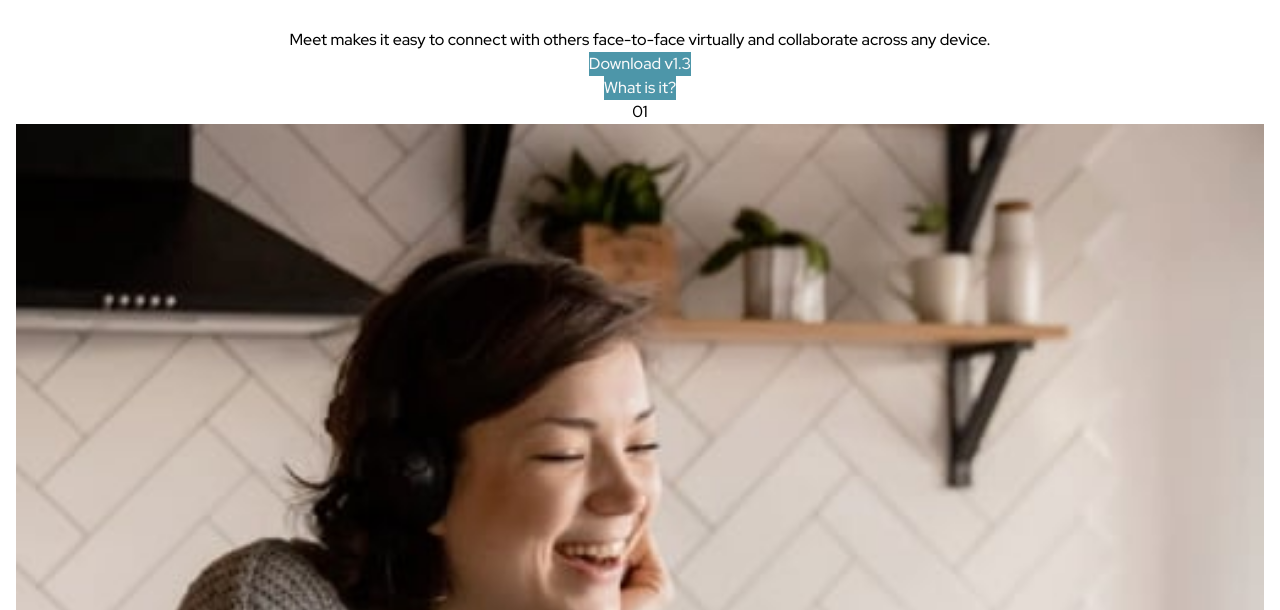
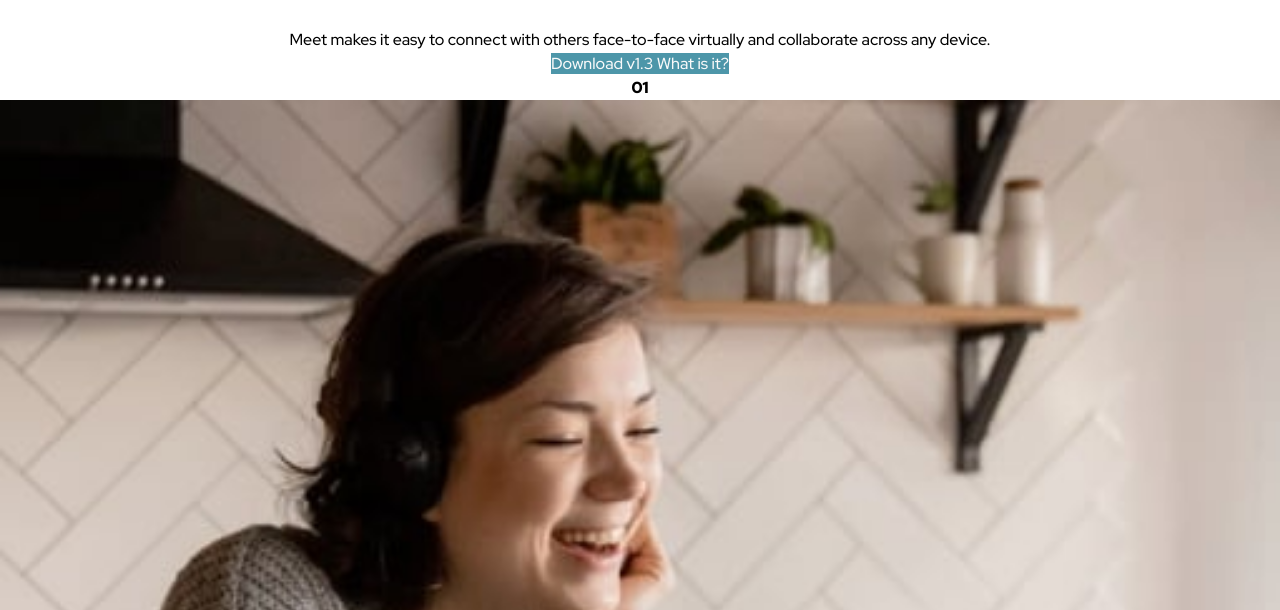
Before and after one commit to RMK-creative/fem-meet-landing-page, a plain HTML site: page index.html in a window 1280 px wide. Shown: the part 750-1360 px from the top of the page. Drawn offline with Linux system fonts and the light colour scheme.

Commit message:
add classes to img stack, btns and divs for pseudo elements

```diff
--- a/index.html
+++ b/index.html
@@ -21,38 +21,46 @@
     <header>
       <img class="logo" src="./assets/logo.svg" alt="logo" />
     </header>
+
     <img class="hero" src="./assets/tablet/image-hero.png" alt="" />
     <article class="main-wrapper">
-      <section class="main-container">
+      <section class="main-container__top">
         <h1>Group chat for everyone</h1>
         <p>
           Meet makes it easy to connect with others face-to-face virtually and
           collaborate across any device.
         </p>
-        <a href="/">Download v1.3</a>
-        <a href="/">What is it?</a>
+        <a href="/" class="btn-download btn">Download <span>v1.3</span> </a>
+        <a href="/" class="btn-info btn">What is it?</a>
 
-        <div>01</div>
+        <div class="main-container__point point-one"><h4>01</h4></div>
+      </section>
+
       <!-- images block -->
-        <div class="main-img-stack">
+      <section class="main-container__img-stack">
         <img
           src="./assets/desktop/image-woman-in-videocall.jpg"
           alt="woman using laptop for a video call"
+          class="stack-img"
         />
         <img
           src="./assets/desktop/image-women-videochatting.jpg"
           alt="women using mobile phone for video call"
+          class="stack-img"
         />
         <img
           src="./assets/desktop/image-men-in-meeting.jpg"
           alt="two men in a video call on a laptop"
+          class="stack-img"
         />
         <img
           src="./assets/desktop/image-man-texting.jpg"
           alt="man texting on his phone"
+          class="stack-img"
         />
-        </div>
+      </section>
 
+      <section class="main-container__middle">
         <h2>Built for modern use</h2>
         <h3>Smarter meetings, all in one place</h3>
         <p>
@@ -62,15 +70,19 @@
         </p>
       </section>
 
+      <div class="main-container__point point-two"><h4>02</h4></div>
+      <div class="main-footer__overlay">
         <footer>
-        <div>02</div>
+          <section>
             <h3>Experience more together</h3>
             <p>
-          Stay connected with reliable HD meetings and unlimited one-on-one and
-          group video sessions.
+              Stay connected with reliable HD meetings and unlimited one-on-one
+              and group video sessions.
             </p>
-        <a href="">Download v1.3</a>
+            <a href="" class="btn-download btn">Download <span>v1.3</span></a>
+          </section>
         </footer>
+      </div>
     </article>
   </body>
 </html>
```
Lines whose indentation alone changed are shown as unchanged.
